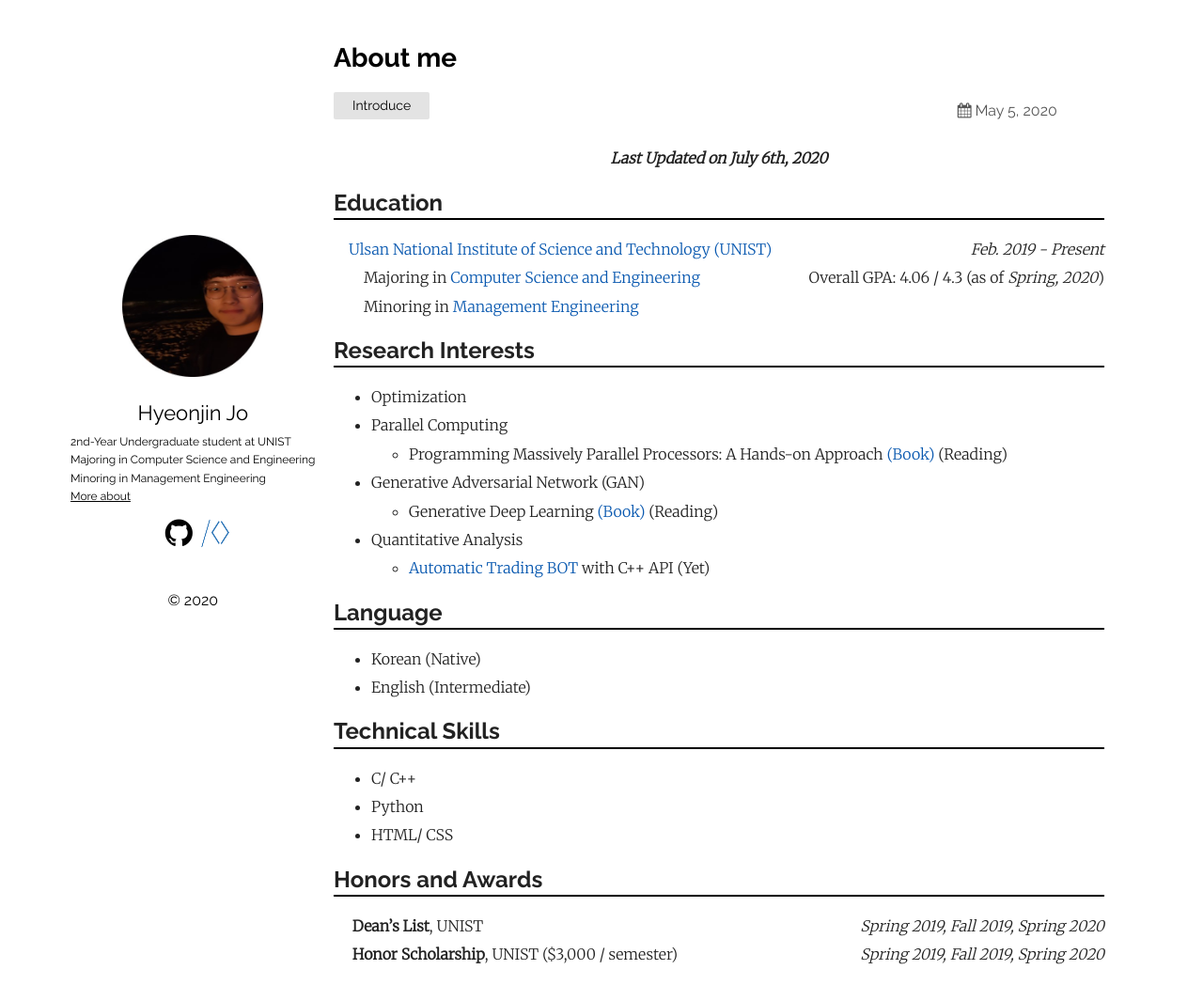
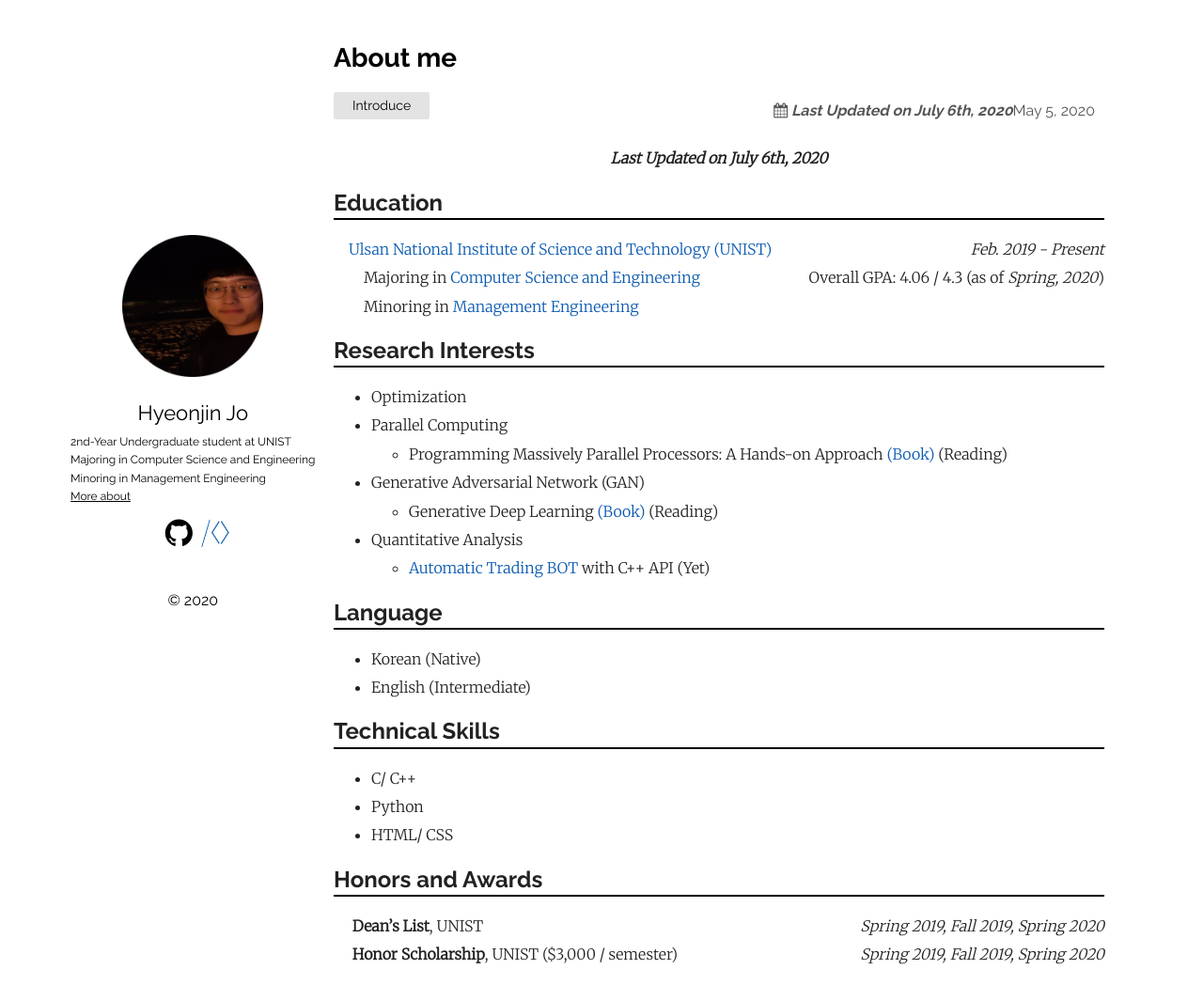
Before and after one commit to thinkin9/thinkin9.github.io, a Jekyll site: the page built from _posts/2020-05-05-About-me.markdown, in a window 1280 px wide and 1076 px high. Shown: the top 1065 px of the window at 94% size. Built offline with Jekyll 4.4.1, drawn with Linux system fonts in a browser that asks for light colours.

Commit message:
20200706 Test

```diff
--- a/_layouts/category.html
+++ b/_layouts/category.html
@@ -1,4 +1,3 @@
-<!--
 ---
 layout: default
 ---
--- a/_layouts/post.html
+++ b/_layouts/post.html
@@ -12,7 +12,7 @@ layout: default
       <li>{{ tag }}</li>
       {%- endfor -%}
     </ul>
-    <div class="post-date"><i class="icon-calendar"></i>{{ page.date | date: date_format }}</div>
+    <div class="post-date"><i class="icon-calendar"></i><span style="text-align: center"><i><b>Last Updated on July 6th, 2020</b></i></span>{{ page.date | date: date_format }} </div>
   </div>
   <div class="post">
     {{ content }}
```
Also changed, not shown: _layouts/default.html (line endings or trailing spaces).
